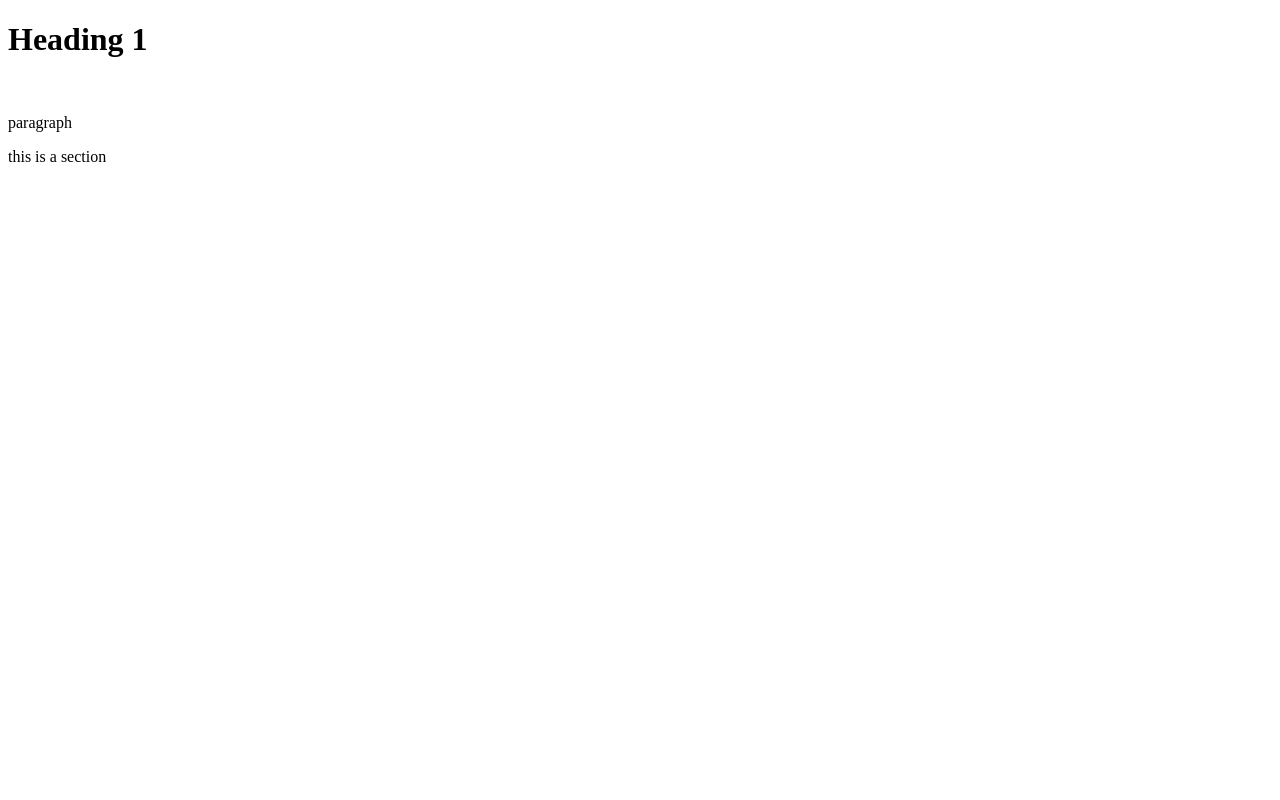
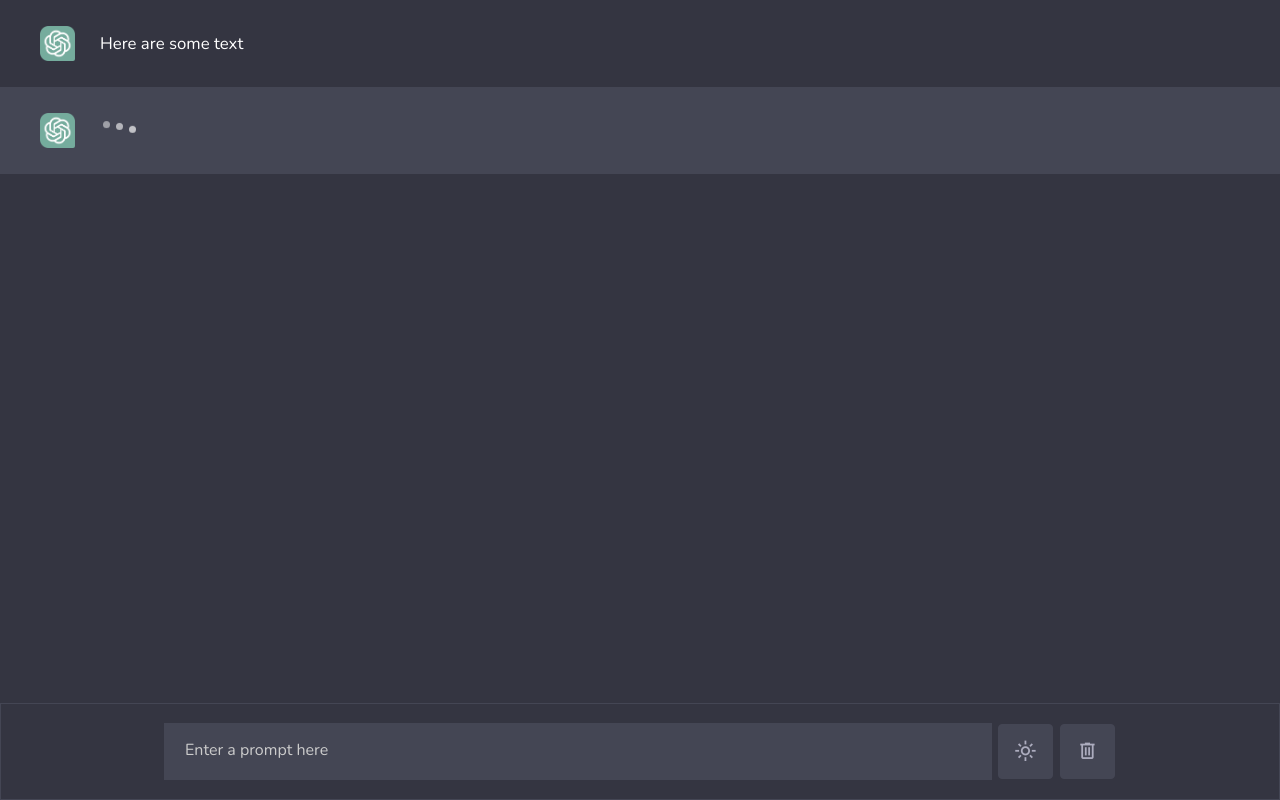
Before and after one commit to tcfornade/ChatGPT_clone, a plain HTML site: page index.html in a window 1280 px wide. Drawn offline with nearby package versions, Linux system fonts and the light colour scheme.

Commit message:
create static chats and style them

```diff
--- a/index.html
+++ b/index.html
@@ -3,13 +3,56 @@
 <head>
     <meta charset="UTF-8">
     <meta name="viewport" content="width=device-width, initial-scale=1.0">
-    <title>Document</title>
+    <title>ChatGPT Clone in JavaScript</title>
+    <link rel="stylesheet" href="style.css">
+    <!--Google font - Nunito -->
+    <link rel="preconnect" href="https://fonts.googleapis.com">
+    <link rel="preconnect" href="https://fonts.gstatic.com" crossorigin>
+    <link href="https://fonts.googleapis.com/css2?family=Nunito:ital,wght@0,200..1000;1,200..1000&display=swap" rel="stylesheet">
+    <link rel="stylesheet" href="https://fonts.googleapis.com/css2?family=Material+Symbols+Outlined:opsz,wght,FILL,GRAD@20..48,100..700,0..1,-50..200" />
+
 </head>
 <body>
-    <h1>Heading 1</h1>
-    <br>
-    <p>paragraph</p>
-    <section> this is a section</section>
-    <a href = "www.google.com"</a>
+   <!--Chat container-->
+   <div class="chat-container">
+        <div class="chat outgoing">
+             <div class="chat-content">
+                <div class="chat-details">
+                  <img src = "images/logo.png" alt="images/avatar_icon.jpg" >
+                  <p>Here are some text</p>
+                </div>
+             </div>
+        </div>
+
+        <div class="chat incoming">
+             <div class="chat-content">
+                <div class="chat-details">
+                  <img src = "images/logo.png" alt="images/avatar_icon.jpg" >
+                  <div class="typing-animation">
+                     <div class="typing-dot" style="--delay: 0.2s"></div>
+                     <div class="typing-dot" style="--delay: 0.3s"></div>
+                     <div class="typing-dot" style="--delay: 0.4s"></div>
+                  </div>
+                </div>
+                <span class="material-symbols-outlined">content_copy</span>
+             </div>
+        </div>
+   </div>
+
+    <!-- Typing container -->
+    <div class="typing-container">
+        <div class="typing-content">
+            <div class="typing-textarea">
+                <textarea id="chat-input" placeholder="Enter a prompt here" required></textarea>
+                <span id="send-btn" class="material-symbols-outlined">send</span>
+            </div>
+            <div class="typing-controls">
+                <span id="theme-btn" class="material-symbols-outlined">light_mode</span>
+                <span id="delete-btn" class="material-symbols-outlined">delete</span>
+            </div>
+        </div>
+    </div>
+
+
 </body>
 </html>
--- /dev/null
+++ b/style.css
@@ -0,0 +1,183 @@
+/* Import Google font - Nunito */
+@import url('https://fonts.googleapis.com/css2?family=Nunito:ital,wght@0,200..1000;1,200..1000&display=swap');
+
+*{
+    margin: 0;
+    padding: 0;
+    box-sizing: border-box;
+    font-family: "Nunito", sans-serif;
+}
+
+:root{
+    --text-color: #FFFFFF;
+    --icon-color: #acacbe;
+    --icon-hover-bg: #5b5e71;
+    --placeholder-color: #cccccc;
+    --outgoing-chat-bg: #343541;
+    --incoming-chat-bg: #444654;
+    --outgoing-chat-border: #343541;
+    --incoming-chat-border: #444654;
+}
+
+body {
+    background: var(--outgoing-chat-bg);
+}
+
+/*Chat container styling*/
+.chat-container .chat {
+    padding: 25px 10px;
+    display: flex;
+    justify-content: center;
+    color: var(--text-color);
+}
+
+.chat-container .chat.outgoing {
+    background: var(--outgoing-chat-bg);
+    border: 1px solid var(--outgoing-chat-border);
+}
+
+.chat-container .chat.incoming {
+    background: var(--incoming-chat-bg);
+    border: 1px solid var(--incoming-chat-border);
+}
+
+.chat .chat-content {
+    display: flex;
+    max-width: 1200px;
+    width: 100%;
+    align-items: flex-start;
+    justify-content: space-between;
+}
+
+.chat .chat-content span{
+    font-size: 1.3rem;
+    color: var(--icon-color);
+    visibility: hidden;
+}
+
+.chat:hover .chat-content span {
+    visibility: visible;
+}
+
+.chat .chat-details {
+    display: flex;
+    align-items: center;
+}
+
+.chat .chat-details img {
+    width: 35px;
+    height: 35px;
+    align-self: flex-start;
+    object-fit: cover;
+    border-radius: 2px;
+}
+.chat .chat-details p {
+    white-space: pre-wrap;
+    padding: 0 50px 0 25px;
+    font-size: 1.05rem;
+}
+
+span.material-symbols-outlined {
+    user-select: none;
+    cursor: pointer;
+}
+.typing-animation {
+    display: inline-flex;
+    padding-left: 25px;
+}
+
+.typing-animation .typing-dot {
+    height: 7px;
+    width: 7px;
+    opacity: 0.7;
+    margin: 0 3px;
+    border-radius: 50%;
+    background: var(--text-color);
+    animation: animateDots 1.5s var(--delay) ease-in-out infinite;
+}
+
+@keyframes animateDots{
+    0%, 44% {
+        transform: translateY(0px);
+    }
+    22% {
+        transform: translateY(-6px);
+    }
+    44% {
+       opacity: 0.2;
+    }
+}
+
+/*Typing container styling */
+
+.typing-container {
+    position:fixed;
+    bottom: 0;
+    width: 100%;
+    display: flex;
+    padding: 20px 10px;
+    justify-content: center;
+    background: var(--outgoing-chat-bg);
+    border: 1px solid var(--incoming-chat-border);
+}
+
+.typing-container .typing-content {
+    max-width: 950px;
+    width: 100%;
+    display: flex;
+    align-items: flex-end;
+}
+
+.typing-content .typing-textarea{
+    width: 100%;
+    display: flex;
+    position: relative;
+}
+
+.typing-textarea textarea {
+   width: 100%;
+   height: 55px;
+   border: none;
+   resize: none;
+   font-size: 1rem;
+   padding: 15px 45px 15px 20px;
+   color: var(--text-color);
+   background: var(--incoming-chat-bg);
+   outline: 1px solid var(--incoming-chat-border)
+}
+
+.typing-textarea textarea::placeholder {
+    color: var(--placeholder-color)
+}
+
+.typing-textarea span{
+    position: absolute;
+    right: 0;
+    bottom: 0;
+    visibility: hidden;
+}
+
+.typing-textarea textarea:valid ~ span {
+    visibility: visible;
+}
+
+.typing-content span{
+    height: 55px;
+    width: 55px;
+    display: flex;
+    align-items: center;
+    justify-content: center;
+    color: var(--icon-color)
+}
+
+.typing-controls {
+    display: flex;
+}
+
+.typing-controls span {
+    margin-left: 7px;
+    font-size: 1.4rem;
+    border-radius: 4px;
+    background: var(--incoming-chat-bg);
+    border: 1px solid var(--incoming-chat-border);
+}
```
Also changed, not shown: images/avatar_icon.jpg (added), images/logo.png (added), 1 other file.
